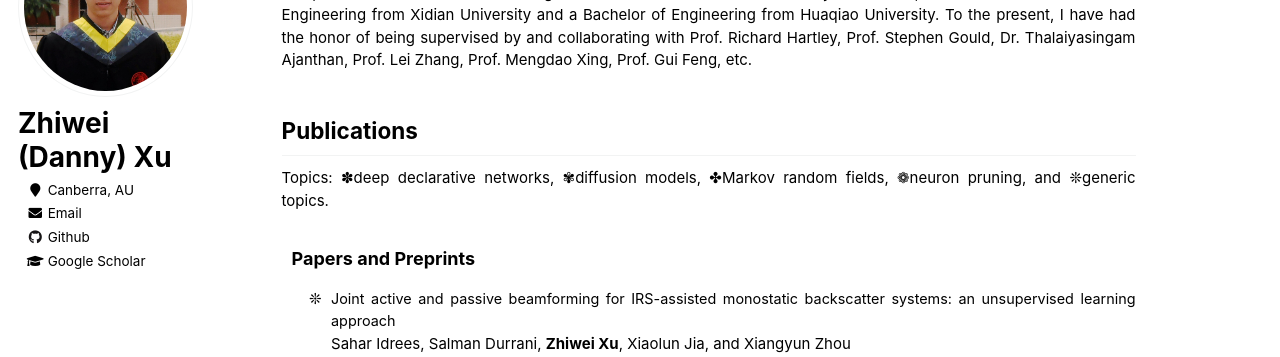
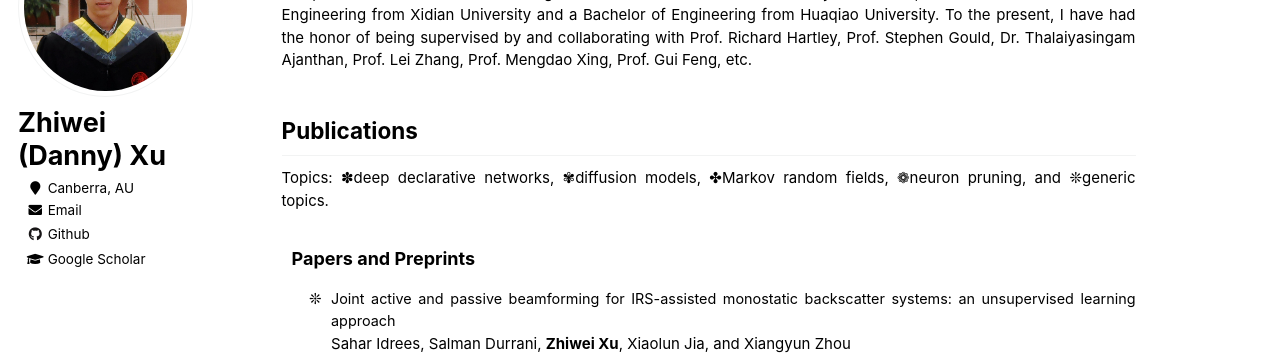
Before and after one commit to zwxu064/zwxu064.github.io, a Jekyll site: the page built from _pages/about.html, in a window 1280 px wide. Shown: the part 201-558 px from the top of the page. Built offline with Jekyll 4.4.1, drawn with Linux system fonts in a browser that asks for light colours.

Commit message:
Update _sidebar.scss

```diff
--- a/_sass/_sidebar.scss
+++ b/_sass/_sidebar.scss
@@ -118,7 +118,7 @@
 }
 .sidebar .author__name {
   font-family: $sans-serif;
-  font-size: 28px;
+  font-size: 27px;
 }
 
 .author__bio {
```
